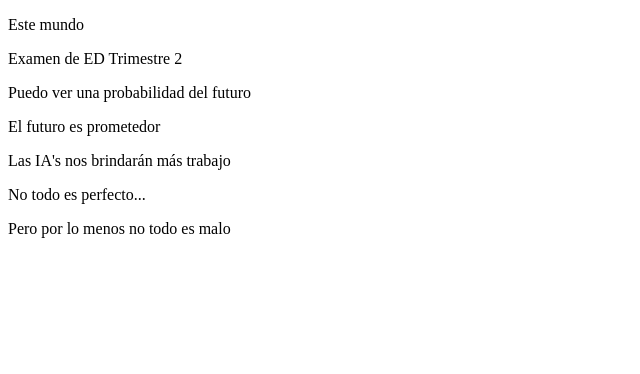
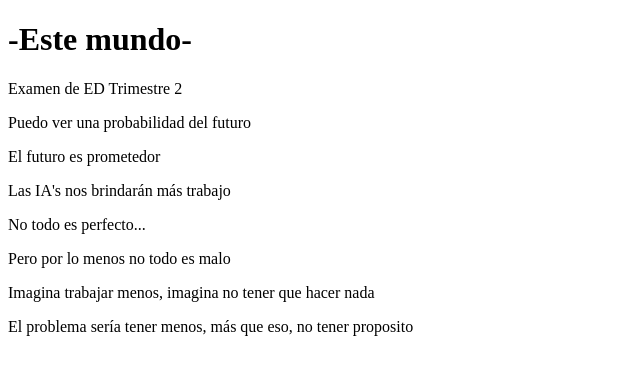
Before and after one commit to mateoxav/ExamenGitTrimestre2, a plain HTML site: page index.html in a window 1280 px wide. Shown: the whole page, without its empty margins (0-640 px from the left). Drawn offline with Linux system fonts and the light colour scheme.

Commit message:
Cambio local en index.html

```diff
--- a/index.html
+++ b/index.html
@@ -6,12 +6,15 @@
     <link rel="stylesheet" href="index.css">
 </head>
 <body>
-    <p>Este mundo</p>
+
+    <h1>-Este mundo-</h1>
     <p>Examen de ED Trimestre 2</p>
     <p>Puedo ver una probabilidad del futuro</p>
     <p>El futuro es prometedor</p>
     <p>Las IA's nos brindarán más trabajo</p>
     <p>No todo es perfecto...</p>
     <p>Pero por lo menos no todo es malo</p>
+    <p>Imagina trabajar menos, imagina no tener que hacer nada</p>
+    <p>El problema sería tener menos, más que eso, no tener proposito</p>
 </body>
 </html>
```
